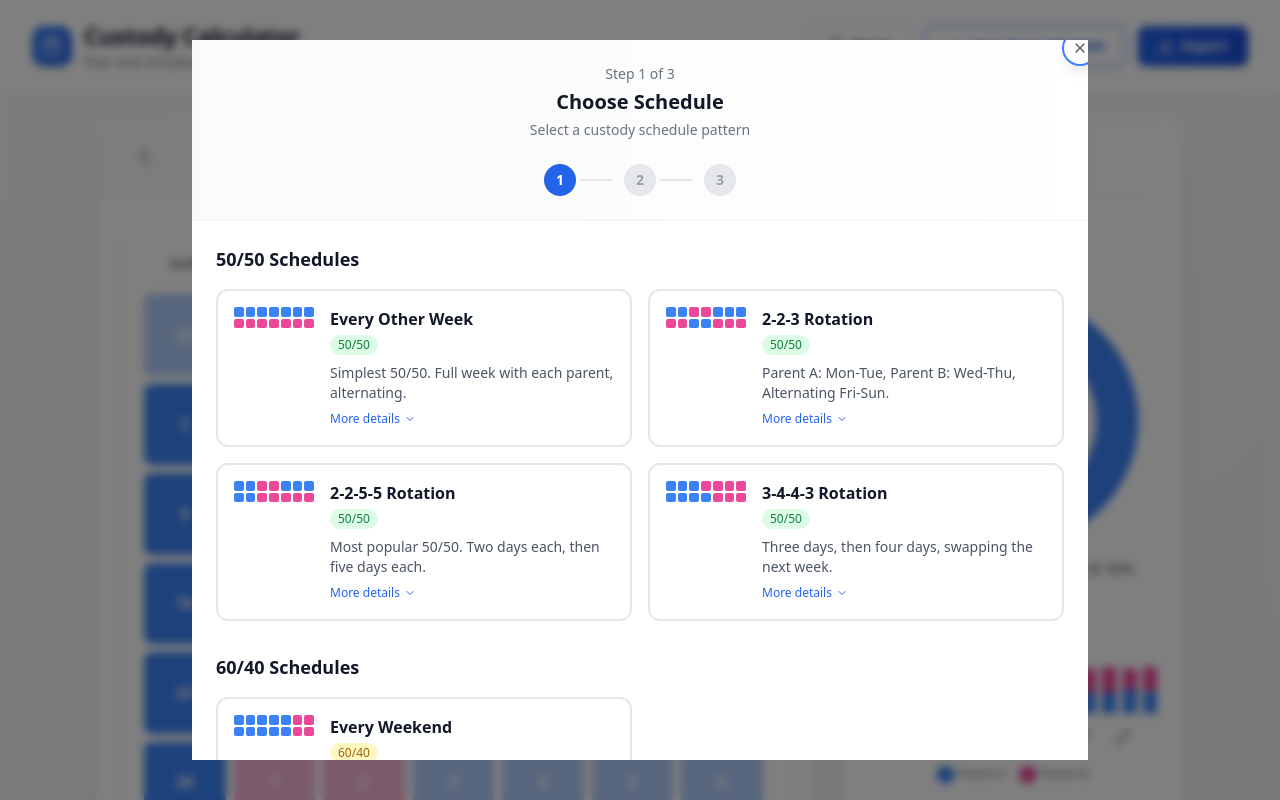
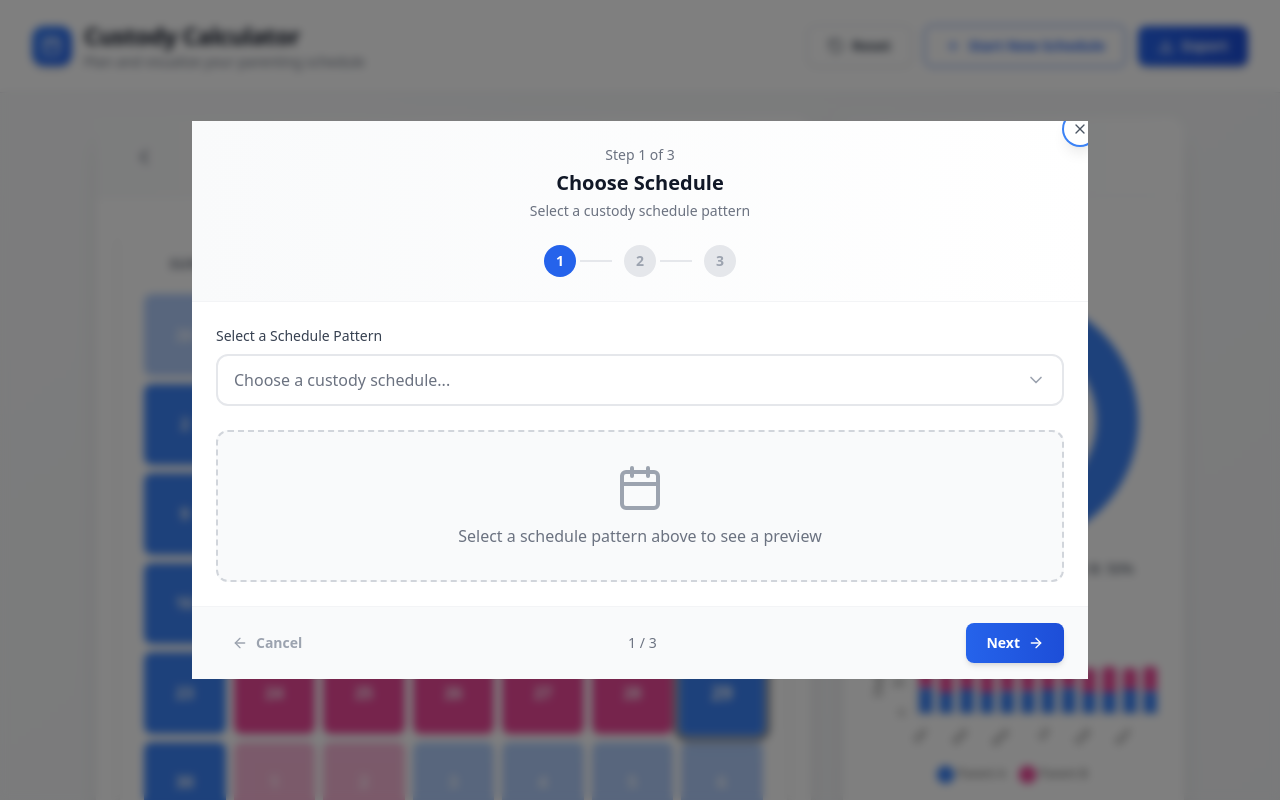
Before and after one commit to peddamat/gh-coding-agent-test, a React (Vite) app: page / in a window 1280 px wide. Shown: the top 800 px of the page. Built offline with nearby package versions, Linux system fonts and the light colour scheme.

Commit message:
Updated wizard's step 1 to be more compact.

```diff
--- a/src/components/wizard/steps/PatternPicker.tsx
+++ b/src/components/wizard/steps/PatternPicker.tsx
@@ -1,8 +1,8 @@
-import { useState } from 'react';
+import { useState, useRef, useEffect } from 'react';
 import clsx from 'clsx';
-import { Check, ChevronDown, ChevronUp } from 'lucide-react';
+import { Check, ChevronDown, Calendar } from 'lucide-react';
 import type { PatternType } from '../../../types';
-import { getPatternGroups, type PatternDefinition, type SplitType } from '../../../data/patterns';
+import { PATTERNS, getPatternGroups, getPatternByType, type PatternDefinition, type SplitType } from '../../../data/patterns';
 import { PatternThumbnail } from './PatternThumbnail';
 
 interface PatternPickerProps {
@@ -17,8 +17,28 @@ interface PatternPickerProps {
 }
 
 /**
+ * Get the split badge color classes based on split type.
+ */
+function getSplitBadgeClasses(split: SplitType): string {
+  switch (split) {
+    case '50/50':
+      return 'bg-green-100 text-green-700';
+    case '60/40':
+      return 'bg-yellow-100 text-yellow-700';
+    case '80/20':
+      return 'bg-orange-100 text-orange-700';
+    case '100/0':
+      return 'bg-red-100 text-red-700';
+    case 'Custom':
+      return 'bg-purple-100 text-purple-700';
+    default:
+      return 'bg-gray-100 text-gray-700';
+  }
+}
+
+/**
  * Pattern selection step for the wizard.
- * Displays all schedule patterns grouped by custody split percentage.
+ * Displays a grouped dropdown with a preview panel showing the selected pattern details.
  * Selecting a pattern implicitly sets both the pattern and split.
  */
 export function PatternPicker({
@@ -28,148 +48,232 @@ export function PatternPicker({
   parentBColor = 'bg-pink-500',
 }: PatternPickerProps) {
   const patternGroups = getPatternGroups();
-  const [expandedPattern, setExpandedPattern] = useState<PatternType | null>(null);
+  const [isDropdownOpen, setIsDropdownOpen] = useState(false);
+  const dropdownRef = useRef<HTMLDivElement>(null);
 
-  const handlePatternClick = (pattern: PatternDefinition) => {
-    // For MVP, custom pattern just stores the selection (builder placeholder shown in UI)
+  // Get the currently selected pattern details
+  const selectedPatternDef = selectedPattern ? getPatternByType(selectedPattern) : null;
+
+  // Close dropdown when clicking outside
+  useEffect(() => {
+    function handleClickOutside(event: MouseEvent) {
+      if (dropdownRef.current && !dropdownRef.current.contains(event.target as Node)) {
+        setIsDropdownOpen(false);
+      }
+    }
+    document.addEventListener('mousedown', handleClickOutside);
+    return () => document.removeEventListener('mousedown', handleClickOutside);
+  }, []);
+
+  // Close dropdown on Escape key
+  useEffect(() => {
+    function handleEscape(event: KeyboardEvent) {
+      if (event.key === 'Escape') {
+        setIsDropdownOpen(false);
+      }
+    }
+    document.addEventListener('keydown', handleEscape);
+    return () => document.removeEventListener('keydown', handleEscape);
+  }, []);
+
+  const handlePatternSelect = (pattern: PatternDefinition) => {
     onPatternSelect(pattern.type, pattern.split);
-  };
-
-  const toggleExpanded = (patternType: PatternType, e: React.MouseEvent) => {
-    e.stopPropagation();
-    setExpandedPattern((prev) => (prev === patternType ? null : patternType));
+    setIsDropdownOpen(false);
   };
 
   return (
-    <div className="space-y-8">
+    <div className="space-y-6">
+      {/* Dropdown selector */}
+      <div ref={dropdownRef} className="relative">
+        <label className="block text-sm font-medium text-gray-700 mb-2">
+          Select a Schedule Pattern
+        </label>
+
+        {/* Dropdown trigger button */}
+        <button
+          type="button"
+          onClick={() => setIsDropdownOpen(!isDropdownOpen)}
+          className={clsx(
+            'w-full flex items-center justify-between gap-3 px-4 py-3 rounded-xl border-2 bg-white transition-all',
+            'hover:border-gray-300 focus:outline-none focus-visible:ring-2 focus-visible:ring-blue-500 focus-visible:ring-offset-2',
+            {
+              'border-blue-500': isDropdownOpen,
+              'border-gray-200': !isDropdownOpen,
+            }
+          )}
+          aria-haspopup="listbox"
+          aria-expanded={isDropdownOpen}
+        >
+          {selectedPatternDef ? (
+            <div className="flex items-center gap-3 min-w-0">
+              <span
+                className={clsx(
+                  'flex-shrink-0 rounded-full px-2 py-0.5 text-xs font-medium',
+                  getSplitBadgeClasses(selectedPatternDef.split)
+                )}
+              >
+                {selectedPatternDef.split}
+              </span>
+              <span className="font-medium text-gray-900 truncate">
+                {selectedPatternDef.label}
+              </span>
+            </div>
+          ) : (
+            <span className="text-gray-500">Choose a custody schedule...</span>
+          )}
+          <ChevronDown
+            className={clsx('h-5 w-5 text-gray-400 flex-shrink-0 transition-transform', {
+              'rotate-180': isDropdownOpen,
+            })}
+          />
+        </button>
+
+        {/* Dropdown menu */}
+        {isDropdownOpen && (
+          <div className="absolute z-10 mt-2 w-full rounded-xl border border-gray-200 bg-white shadow-lg max-h-80 overflow-auto">
             {patternGroups.map((group) => (
               <div key={group.split}>
                 {/* Group header */}
-          <h3 className="mb-4 text-lg font-semibold text-gray-900">{group.label}</h3>
+                <div className="sticky top-0 bg-gray-50 px-4 py-2 text-xs font-semibold text-gray-500 uppercase tracking-wider border-b border-gray-100">
+                  {group.label}
+                </div>
 
-          {/* Pattern cards grid */}
-          <div className="grid grid-cols-1 gap-4 sm:grid-cols-2">
+                {/* Group patterns */}
                 {group.patterns.map((pattern) => {
                   const isSelected = selectedPattern === pattern.type;
-              const isExpanded = expandedPattern === pattern.type;
-              const isCustom = pattern.type === 'custom';
 
                   return (
-                <div
+                    <button
                       key={pattern.type}
-                  onClick={() => handlePatternClick(pattern)}
-                  onKeyDown={(e) => {
-                    if (e.key === 'Enter' || e.key === ' ') {
-                      e.preventDefault();
-                      handlePatternClick(pattern);
-                    }
-                  }}
-                  role="button"
-                  tabIndex={0}
-                  aria-pressed={isSelected}
+                      type="button"
+                      onClick={() => handlePatternSelect(pattern)}
                       className={clsx(
-                    'group relative cursor-pointer rounded-xl border-2 p-4 transition-all duration-150',
-                    'hover:shadow-md focus:outline-none focus-visible:ring-2 focus-visible:ring-blue-500 focus-visible:ring-offset-2',
+                        'w-full flex items-center gap-3 px-4 py-3 text-left transition-colors',
+                        'hover:bg-blue-50 focus:outline-none focus:bg-blue-50',
                         {
-                      'border-blue-500 bg-blue-50 shadow-md': isSelected,
-                      'border-gray-200 bg-white hover:border-gray-300': !isSelected,
+                          'bg-blue-50': isSelected,
                         }
                       )}
+                      role="option"
+                      aria-selected={isSelected}
                     >
                       {/* Selection indicator */}
+                      <div className="w-5 flex-shrink-0">
                         {isSelected && (
-                    <div className="absolute right-3 top-3 flex h-6 w-6 items-center justify-center rounded-full bg-blue-500">
-                      <Check className="h-4 w-4 text-white" />
+                          <Check className="h-5 w-5 text-blue-600" />
+                        )}
+                      </div>
+
+                      {/* Pattern info */}
+                      <div className="flex-1 min-w-0">
+                        <div className="font-medium text-gray-900">{pattern.label}</div>
+                        <div className="text-sm text-gray-500 truncate">{pattern.description}</div>
+                      </div>
+
+                      {/* Split badge */}
+                      <span
+                        className={clsx(
+                          'flex-shrink-0 rounded-full px-2 py-0.5 text-xs font-medium',
+                          getSplitBadgeClasses(pattern.split)
+                        )}
+                      >
+                        {pattern.split}
+                      </span>
+                    </button>
+                  );
+                })}
+              </div>
+            ))}
           </div>
         )}
+      </div>
 
-                  <div className="flex gap-4">
-                    {/* Mini calendar thumbnail */}
-                    <div className="w-20 flex-shrink-0">
+      {/* Preview panel - shows when a pattern is selected */}
+      {selectedPatternDef ? (
+        <div className="rounded-xl border-2 border-blue-200 bg-blue-50 p-5">
+          {/* Header with name and badge */}
+          <div className="flex items-start justify-between gap-4 mb-4">
+            <div>
+              <h3 className="text-lg font-semibold text-gray-900">
+                {selectedPatternDef.label}
+              </h3>
+              <span
+                className={clsx(
+                  'mt-1 inline-block rounded-full px-2.5 py-0.5 text-sm font-medium',
+                  getSplitBadgeClasses(selectedPatternDef.split)
+                )}
+              >
+                {selectedPatternDef.split} Custody Split
+              </span>
+            </div>
+            <div className="flex h-10 w-10 items-center justify-center rounded-full bg-blue-500">
+              <Check className="h-6 w-6 text-white" />
+            </div>
+          </div>
+
+          {/* Description */}
+          <p className="text-gray-700 mb-4">
+            {selectedPatternDef.description}
+          </p>
+
+          {/* Thumbnail and details */}
+          {selectedPatternDef.type !== 'custom' ? (
+            <div className="flex flex-col sm:flex-row gap-4">
+              {/* Mini calendar thumbnail - larger preview */}
+              <div className="w-full sm:w-40 flex-shrink-0">
+                <div className="text-xs font-medium text-gray-500 mb-2">2-Week Preview</div>
+                <div className="bg-white rounded-lg p-3 border border-blue-200">
                   <PatternThumbnail
-                        pattern={pattern.pattern}
+                    pattern={selectedPatternDef.pattern}
                     parentAColor={parentAColor}
                     parentBColor={parentBColor}
                   />
                 </div>
+              </div>
 
-                    {/* Pattern info - min-w-0 prevents flex item from overflowing container */}
-                    <div className="flex-1 min-w-0">
-                      <div className="flex items-start justify-between gap-2">
-                        <div>
-                          <h4 className="font-semibold text-gray-900">{pattern.label}</h4>
+              {/* Pattern details */}
+              <div className="flex-1 space-y-3">
+                <div className="bg-white rounded-lg p-3 border border-blue-200">
+                  <div className="text-xs font-medium text-gray-500 mb-1">Cycle Length</div>
+                  <div className="text-sm text-gray-900">{selectedPatternDef.cycleLength} days</div>
+                </div>
 
-                          {/* Split badge */}
+                <div className="bg-white rounded-lg p-3 border border-blue-200">
+                  <div className="text-xs font-medium text-gray-500 mb-1">Pattern Sequence</div>
+                  <div className="flex flex-wrap gap-1">
+                    {selectedPatternDef.pattern.map((p, i) => (
                       <span
+                        key={i}
                         className={clsx(
-                              'mt-1 inline-block rounded-full px-2 py-0.5 text-xs font-medium',
-                              {
-                                'bg-green-100 text-green-700': pattern.split === '50/50',
-                                'bg-yellow-100 text-yellow-700': pattern.split === '60/40',
-                                'bg-orange-100 text-orange-700': pattern.split === '80/20',
-                                'bg-red-100 text-red-700': pattern.split === '100/0',
-                                'bg-purple-100 text-purple-700': pattern.split === 'Custom',
-                              }
+                          'w-6 h-6 rounded text-xs font-medium flex items-center justify-center text-white',
+                          p === 'A' ? parentAColor : parentBColor
                         )}
                       >
-                            {pattern.split}
+                        {p}
                       </span>
+                    ))}
                   </div>
                 </div>
-
-                      {/* Brief description */}
-                      <p className="mt-2 text-sm text-gray-600 line-clamp-2">
-                        {pattern.description}
-                      </p>
-
-                      {/* Expand/collapse button for more details */}
-                      {!isCustom && (
-                        <button
-                          type="button"
-                          onClick={(e) => toggleExpanded(pattern.type, e)}
-                          className="mt-2 inline-flex items-center gap-1 text-xs text-blue-600 hover:text-blue-700"
-                        >
-                          {isExpanded ? (
-                            <>
-                              Less details
-                              <ChevronUp className="h-3 w-3" />
-                            </>
+              </div>
+            </div>
           ) : (
-                            <>
-                              More details
-                              <ChevronDown className="h-3 w-3" />
-                            </>
-                          )}
-                        </button>
-                      )}
-
-                      {/* Expanded details */}
-                      {isExpanded && !isCustom && (
-                        <div className="mt-3 rounded-lg bg-gray-50 p-3 text-xs text-gray-600">
-                          <p className="mb-2">
-                            <span className="font-medium">Cycle length:</span> {pattern.cycleLength} days
-                          </p>
-                          <p>
-                            <span className="font-medium">Pattern:</span>{' '}
-                            {pattern.pattern.join(' → ')}
+            <div className="bg-white rounded-lg p-4 border border-blue-200 text-center">
+              <Calendar className="h-10 w-10 text-purple-400 mx-auto mb-2" />
+              <p className="text-sm text-gray-500 italic">
+                Custom pattern builder coming soon
               </p>
             </div>
           )}
-
-                      {/* Custom pattern placeholder */}
-                      {isCustom && (
-                        <p className="mt-2 text-xs italic text-gray-400">
-                          Custom pattern builder coming in MVP
+        </div>
+      ) : (
+        /* Empty state when no pattern selected */
+        <div className="rounded-xl border-2 border-dashed border-gray-300 bg-gray-50 p-8 text-center">
+          <Calendar className="h-12 w-12 text-gray-400 mx-auto mb-3" />
+          <p className="text-gray-500">
+            Select a schedule pattern above to see a preview
           </p>
+        </div>
       )}
-                    </div>
-                  </div>
-                </div>
-              );
-            })}
-          </div>
-        </div>
-      ))}
     </div>
   );
 }
```
Lines whose indentation alone changed are shown as unchanged.
